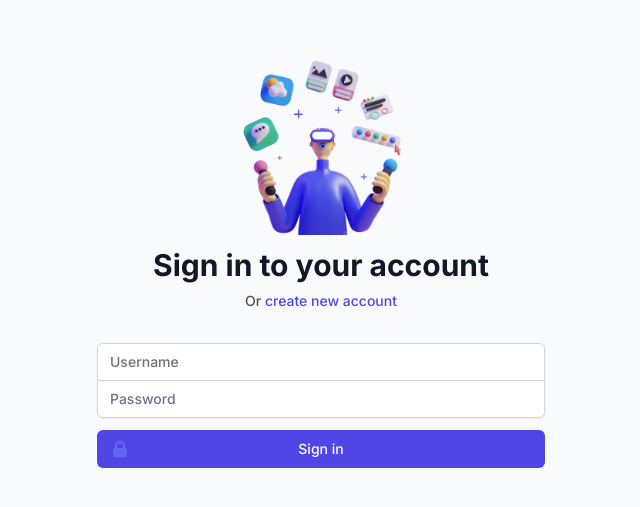
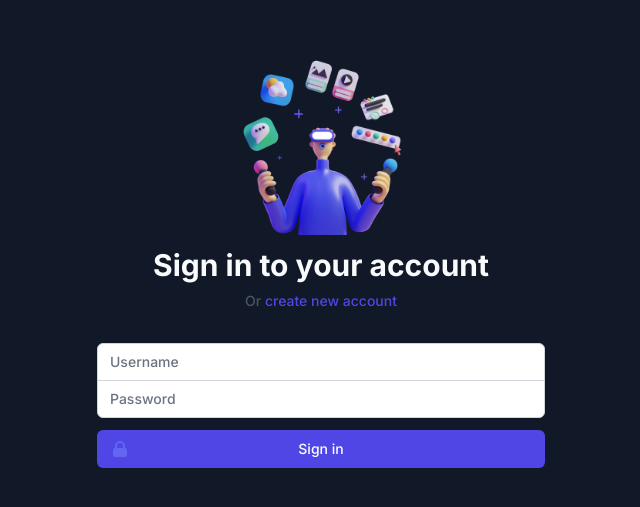
Before and after one commit to Everkers/insulty, a React (Create React App) app: page /login in a window 1280 px wide. Shown: the part 153-660 px from the top of the page, without its empty margins (319-959 px from the left). Built offline with nearby package versions, Linux system fonts and the light colour scheme.

Commit message:
fix dark mood

```diff
--- a/tailwind.config.js
+++ b/tailwind.config.js
@@ -1,5 +1,5 @@
 module.exports = {
-  darkMode: "media", // or 'media' or 'class'
+  darkMode: "class", // or 'media' or 'class'
   purge: ["./src/**/*.{js,jsx,ts,tsx}", "./public/index.html"],
   theme: {
     fontFamily: {
```
